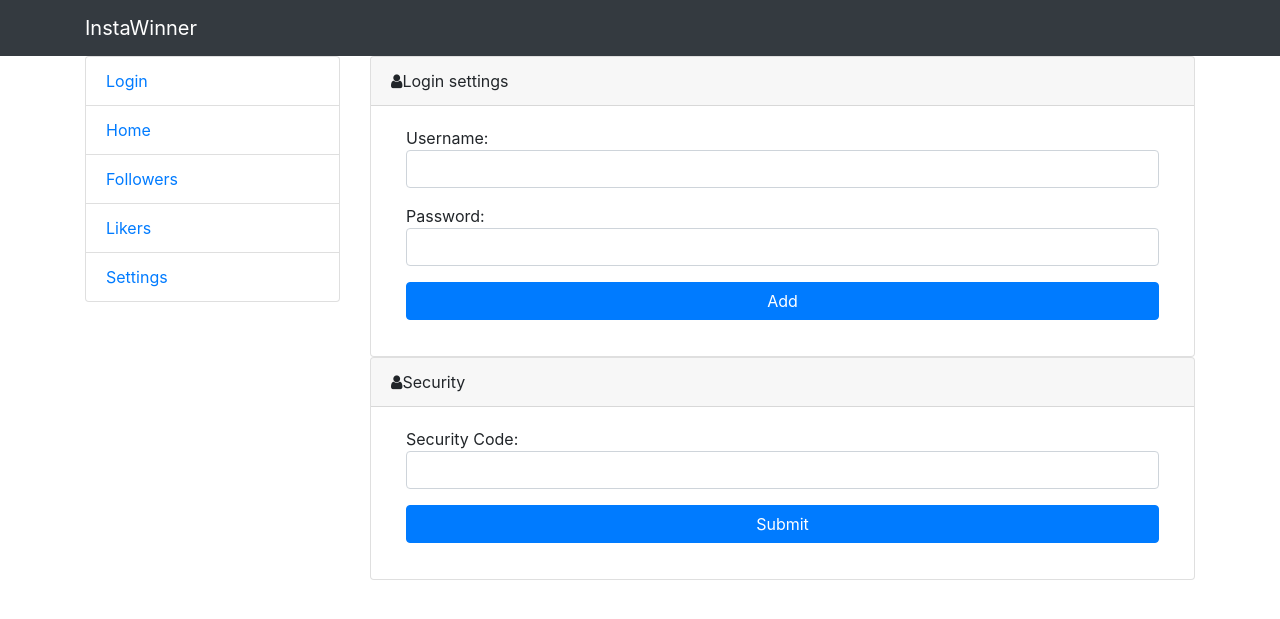
After one commit to Charefdz1995/InstaWinner, a Django app: page /settings in a window 1280 px wide. The commit adds this page. Shown: the top 619 px of the page. Run offline with Django 3.2, Linux system fonts and the light colour scheme; some libraries are stand-ins or nearby versions.

Commit message:
second one

```diff
--- a/InstaScrapper/urls.py
+++ b/InstaScrapper/urls.py
@@ -4,6 +4,12 @@ from . import views
 urlpatterns = [
     path('',views.main,name='Main'),
     path('followers',views.followers , name = "Followers"),
+    path('get_followers',views.populate_followers,name="GetFollowers"),
     path('likers',views.likers,name="Likers"),
-    path('get_likers',views.populate_likers,name ="GetLikers")
+    path('get_likers',views.populate_likers,name ="GetLikers"),
+    path('settings',views.settings,name = "Settings"),
+    path('login',views.login_settings,name = "Login"),
+    path('code',views.code,name = "Code"),
+    path('log',views.log_in, name = "Login"),
+    path('home',views.home,name='Home')
 ]
--- a/InstaScrapper/views.py
+++ b/InstaScrapper/views.py
@@ -7,32 +7,49 @@ from InstaWinner.settings import STATICFILES_DIRS
 # Create your views here.
 
 likers = []
-
+global_followers = []
+driver_url = str(STATICFILES_DIRS[0])+"/chromedriver"
+base_url = str(STATICFILES_DIRS[0])+"/base.yaml"
+driver = None
+profile = None
 
 def main(request):
     ctx = {}
     return render(request,'base.html',context = ctx )
 
-def followers(request):
-    driver_url = str(STATICFILES_DIRS[0])+"/chromedriver"
-    base_url = str(STATICFILES_DIRS[0])+"/base.yaml"
-    username , password = None , None
+def log_in(request):
+    global driver
+    global base_url
+    global driver_url
+    global profile
     with open(base_url,'r') as file :
         data = yaml.load(file)
         username = data.get('username')
         password = data.get('password')
+    driver = webdriver.Chrome(executable_path=driver_url)
+    account = login(driver,username,password)
+    profile = get_profile(driver)
+    return redirect('Main')
 
-    driver = webdriver.Chrome(executable_path=driver_url)
-    followers = []
-    log_in = login(driver,username,password)
-    profile = get_profile(driver)
-    follower_list  = get_followers(driver)
-    for follower in follower_list :
-        followers.append(follower.text)
-    driver.close()
-    ctx = {'followers':followers}
+
+
+
+def followers(request):
+    global global_followers
+    ctx = {'followers':global_followers}
     return render(request,'followers.html',context = ctx)
 
+def populate_followers(request):
+    global profile
+    global driver
+    global global_followers
+    list_followers = []
+    my_driver,follower_list  = get_followers(profile)
+    for follower in follower_list :
+        list_followers.append(follower.text)
+    driver = my_driver
+    global_followers = list_followers
+    return redirect('Followers')
 
 def likers(request):
     global likers
@@ -41,24 +58,54 @@ def likers(request):
 
 def populate_likers(request):
     global likers
-    list = []
-    if request.method == "POST":
+    global driver
+    global global_followers
+    my_driver = driver
+    tmp_list = []
+    if request.method == "POST" and 'winner' in request.POST:
         post = request.POST['post_url']
-        driver_url = str(STATICFILES_DIRS[0])+"/chromedriver"
+        select_winner(my_driver,post,global_followers)
+        driver = my_driver
+    elif request.method == 'POST' and 'likers' in request.POST :
+        post = request.POST['post_url']
+        my_driver,list_liker = get_likers(my_driver,post)
+        for liker in list_liker :
+            tmp_list.append(liker.text)
+        likers = tmp_list
+        driver  = my_driver
+    return redirect('Likers')
+
+def settings(request):
+
+    return render(request,'settings.html')
+def login_settings(request):
+    user,passwd = None,None
+    if request.method == 'POST' :
+        user = request.POST['username']
+        passwd = request.POST['password']
         base_url = str(STATICFILES_DIRS[0])+"/base.yaml"
-        username , password = None , None
-        with open(base_url,'r') as file :
-            data = yaml.load(file)
-            username = data.get('username')
-            password = data.get('password')
+        data = dict(username=user,password = passwd)
+        def quoted_presenter(dumper, data):
+                return dumper.represent_scalar('tag:yaml.org,2002:str', data, style="'")
+        with open(base_url,'w') as file :
+            	yaml.dump(data,file,default_flow_style=False)
+    return redirect('Settings')
+def code(request):
+    user,passwd = None,None
+    if request.method == 'POST' :
+        security_code = request.POST['security_code']
+        base_url = str(STATICFILES_DIRS[0])+"/security.yaml"
+        data = dict(code=str(security_code))
+        def quoted_presenter(dumper, data):
+                return dumper.represent_scalar('tag:yaml.org,2002:str', data, style="'")
+        with open(base_url,'w') as file :
+            	yaml.dump(data,file,default_flow_style=False)
+    return redirect('Settings')
 
-        driver = webdriver.Chrome(executable_path=driver_url)
-        log_in = login(driver,username,password)
-        liker_list = get_likers(log_in,post)
-        for liker in liker_list:
-            list.append(liker.text)
-        driver.close()
-        likers = list
-        print(len(likers))
-        print(len(list))
-    return redirect('Likers')
+def home(request):
+    global driver
+    my_driver = driver
+    my_driver.get('https://www.instagram.com/')
+    driver = my_driver
+
+    return redirect('Main')
--- a/requirement.txt
+++ b/requirement.txt
@@ -1,3 +1,3 @@
 django
 selenium
-yaml
+pyyaml
--- a/static/base.yaml
+++ b/static/base.yaml
@@ -1,2 +1,2 @@
-username : Charefdz19
-password : '#35061113@'
+password: '#35061113@Ok'
+username: Charefdz19
--- /dev/null
+++ b/static/security.yaml
@@ -0,0 +1 @@
+'code': null
--- a/templates/base.html
+++ b/templates/base.html
@@ -38,8 +38,11 @@
 
         <div class="col-lg-3">
           <div class="list-group">
+            <a  href="{% url 'Login' %}" class="list-group-item">Login</a>
+            <a  href="{% url 'Home' %}" class="list-group-item">Home</a>
             <a href="{% url 'Followers' %}" class="list-group-item">Followers</a>
             <a href="{% url 'Likers'%}" class="list-group-item">Likers</a>
+            <a target="_blank" href="{% url 'Settings' %}" class="list-group-item">Settings</a>
           </div>
         </div>
         <!-- /.col-lg-9 -->
--- /dev/null
+++ b/templates/settings.html
@@ -0,0 +1,48 @@
+{% extends 'base.html'%}
+{% block content%}
+<div class="card">
+  <div class="card-header">
+    <i class="fa fa-user"></i>Login settings</div>
+      <div class="card-body">
+          <form method="POST" action="{% url 'Login'%}">
+            {% csrf_token %}
+            <div class="form-group">
+              <div class="col-md-12">Username:
+                <input type="text" name="username" class="form-control" value="">
+              </div>
+            </div>
+            <div class="form-group">
+                <div class="col-md-12">Password:
+                  <input type="text" name="password" class="form-control" value="">
+                </div>
+            </div>
+            <div class="form-group">
+                <div class="col-md-12">
+                  <button type="submit" class="btn btn-primary btn-block" >Add</button>
+                </div>
+            </div>
+          </form>
+    </div>
+</div>
+
+<div class="card">
+  <div class="card-header">
+    <i class="fa fa-user"></i>Security</div>
+      <div class="card-body">
+          <form method="POST" action="{% url 'Code'%}">
+            {% csrf_token %}
+            <div class="form-group">
+              <div class="col-md-12">Security Code:
+                <input type="text" name="security_code" class="form-control" value="">
+              </div>
+            </div>
+            <div class="form-group">
+                <div class="col-md-12">
+                  <button type="submit" class="btn btn-primary btn-block" >Submit</button>
+                </div>
+            </div>
+          </form>
+    </div>
+</div>
+
+{% endblock %}
```
Also changed, not shown: InstaScrapper/InstaTools/InstaFunctions.py (+93 -13 lines), templates/followers.html (+15 -0 lines), templates/likers.html (+6 -1 lines).
